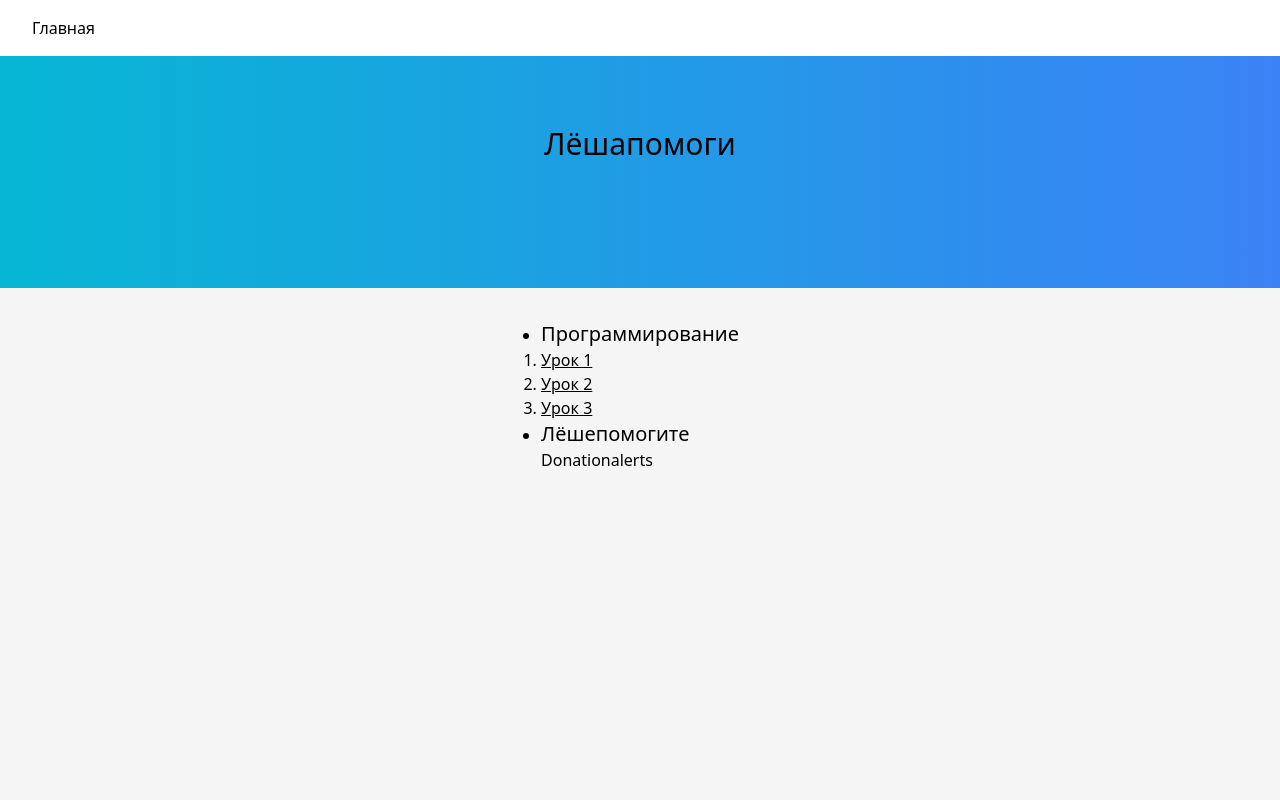
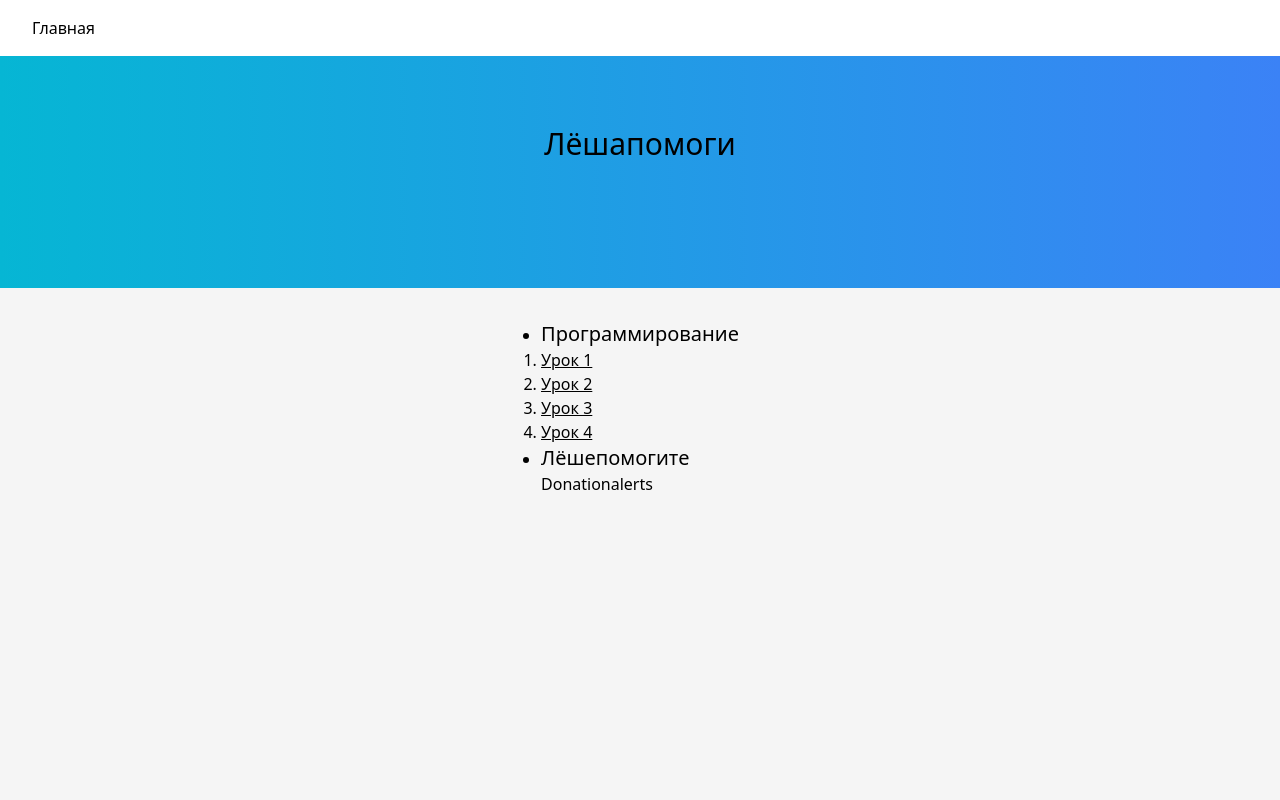
Before and after one commit to tapnisu/leshapomogi.ru, a Next.js app: page / in a window 1280 px wide. Shown: the top 800 px of the page. Built offline with nearby package versions, Linux system fonts and the light colour scheme.

Commit message:
added link to lesson4

```diff
--- a/app/page.tsx
+++ b/app/page.tsx
@@ -32,6 +32,11 @@ export default function HomePage() {
 										Урок 3
 									</Link>
 								</li>
+								<li>
+									<Link href="/lessons/programming/lesson4" className="underline">
+										Урок 4
+									</Link>
+								</li>
 							</ol>
 						</li>
 						<li>
```
